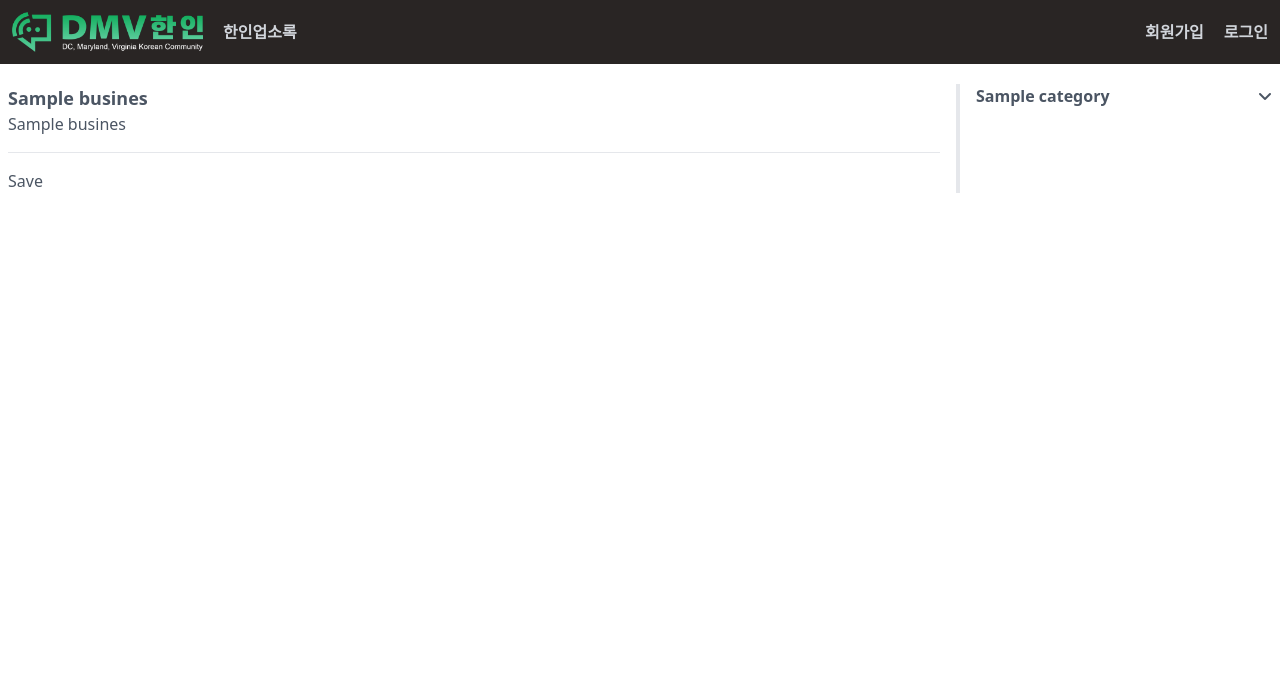
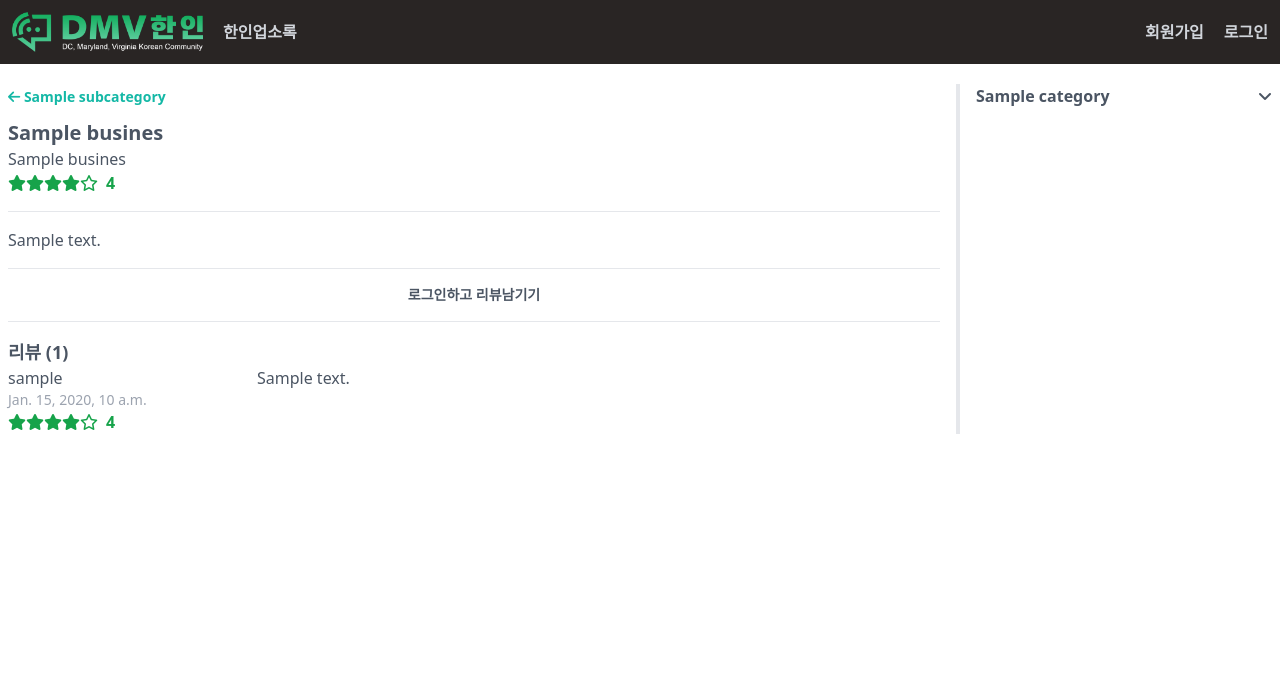
Before and after one commit to texasroh/dmvhanin-v2, a Django app: template templates/businesses/business_detail.html in a window 1280 px wide. Shown: the top 674 px of the page. Run offline with Django 4.2, Linux system fonts and the light colour scheme; the template is opened without the code that fills it: most values are stand-ins (such as "Sample title", 1, 10 or a date in 2020); some libraries are stand-ins or nearby versions.

Commit message:
business detail

```diff
--- a/assets/scss/styles.scss
+++ b/assets/scss/styles.scss
@@ -28,6 +28,9 @@
     &:focus {
         @apply outline-none border-teal-500;
     }
+}
+hr {
+    @apply my-4;
 }
 
 form {
--- a/businesses/management/commands/seed_businesses.py
+++ b/businesses/management/commands/seed_businesses.py
@@ -7,6 +7,7 @@
 class Command(BaseCommand):
     def handle(self, *args, **kwargs):
         data = pd.read_csv("businesses.csv")
+        data = data.mask(data.isnull(), None)
         for idx, row in data.iterrows():
             sub_cat = SubCategory.objects.get(
                 name=row["category2"], category__name=row["category1"]
@@ -24,7 +25,7 @@
                         address=row["address"],
                         city=row["city"],
                         state=row["state"],
-                        zipcode=int(row["zipcode"]),
+                        zipcode=int(row["zipcode"]) if row["zipcode"] else None,
                         phone_number=row["phone_number"],
                         email=row["email"],
                         website=row["website"],
--- a/templates/businesses/business_detail.html
+++ b/templates/businesses/business_detail.html
@@ -1,25 +1,67 @@
 {% extends 'mixins/businesses/business_base.html' %}
-{% load phone star queryset %}
+{% load phone queryset %}
 
 {% block title %}{{ business.name_kor }}{% endblock %}
 
 {% block sub_content %}
 
-<h1 class="font-bold text-lg">{{ business.name_kor }}</h1>
+<span class="text-teal-500 font-bold text-sm mb-3 inline-block"><a href="{% url 'businesses:subcategory' business.subcategory.category.slug business.subcategory.slug %}"><i class="fa-solid fa-arrow-left"></i> {{ business.subcategory.name }}</a></span>
+<h1 class="font-bold text-xl">{{ business.name_kor }}</h1>
 <h2 class="font-medium text-md">{{ business.name_eng }}</h2>
+{% if business.total_review_count %}
+    {% include 'mixins/businesses/rating_star.html' with average_rating=business.average_rating %}
+{% endif %}
 
+<hr>
+{% if business.description %}
+    {{ business.description }}
+{% else %}
+<div class="text-sm text-center font-bold">
+    비지니스 상세페이지를 바꾸시고 싶으면 신청해주세요
+</div>
+{% endif %}
 
-<hr class="my-4">
+<hr>
+{% if user.is_authenticated %}
 <form method="post">
     {% csrf_token %}
-    <div class="grid grid-cols-2 gap-4">
-        {{ review_form.as_p }}
+    <input type="hidden" name="action" value="review" />
+    <div class="flex flex-col md:flex-row gap-4">
+        <div class="basis-1/4 shrink-0">
+            {{ review_form.rating.label_tag }}
+            <div class="text-green-600">{{ review_form.rating }}</div>
+        </div>
+        <div class="grow">
+            {{ review_form.review.label_tag }}
+            {{ review_form.review }}
+        </div>
     </div>
-    <button>Save</button>
+    <div class="text-right">
+        <button class="rounded font-bold text-sm px-4 py-1 bg-blue-700 text-white">남기기</button>
+    </div>
 </form>
-{% for review in business.reviews.all|order_by:'pk' %}
+{% else %}
+<div class="text-center text-sm font-bold">
+<a href="{% url 'users:login' %}?next={{ request.path }}">로그인하고 리뷰남기기</a>
+</div>
+{% endif %}
 
-{% endfor %}
+<hr>
+<h3 class="font-bold text-lg">리뷰 ({{ business.reviews.count }})</h3>
+<div>
+    {% for review in business.reviews.all|order_by:'-pk' %}
+    <div class="flex flex-col md:flex-row gap-4">
+        <div class="basis-1/4 shrink-0">
+            <div>{{ review.user.nickname }}</div>
+            <div class="text-sm text-gray-400 font-medium">{{ review.created }}</div>
+            <div>{% include 'mixins/businesses/rating_star.html' with average_rating=review.rating %}</div>
+        </div>
+        <div>
+            <p>{{ review.review }}</p>
+        </div>
+    </div>
+    {% endfor %}
+</div>
 
 
 <div class="fixed left-0 top-1/2 lg:hidden z-10">
--- a/templates/mixins/businesses/business_base.html
+++ b/templates/mixins/businesses/business_base.html
@@ -3,8 +3,8 @@
 
 {% block content %}
 
-    <div class="flex">
-        <div class="grow pr-4">
+    <div class="flex gap-4">
+        <div class="grow">
             {% block sub_content %}{% endblock %}
         </div>
         <div class="hidden lg:block pl-4 border-r-0 basis-1/4 border-l-4 border-gray-200">
--- /dev/null
+++ b/templates/mixins/businesses/rating_star.html
@@ -0,0 +1,19 @@
+{% load star %}
+<div class="text-green-600 flex items-center">
+    {% with average_rating|full_star as range %}
+    {% for _ in range %}
+    <i class="fa-solid fa-star"></i>
+    {% endfor %}
+    {% endwith %}
+
+    {% if average_rating|has_half_star %}
+    <i class="fa-solid fa-star-half-stroke"></i>
+    {% endif %}
+
+    {% with average_rating|empty_star as range %}
+    {% for _ in range %}
+    <i class="fa-regular fa-star"></i>
+    {% endfor %}
+    {% endwith %}
+    <span class="font-bold ml-2">{{ average_rating }}</span>
+</div>
--- a/templates/partials/social_login.html
+++ b/templates/partials/social_login.html
@@ -1,8 +1,8 @@
 <div class="grid grid-rows-2 md:grid-rows-1 md:grid-cols-2 gap-2 w-full">
-    <a href="{% url 'users:google-login' %}" class="btn text-gray-50 bg-red-500 flex items-center justify-center rounded-full">
+    <a href="{% url 'users:google-login' %}{% if 'next' in request.GET %}?next={{ request.GET.next }}{% endif %}" class="btn text-gray-50 bg-red-500 flex items-center justify-center rounded-full">
         <i class="fa-brands fa-google mr-2 font-bold rounded-full text-red-600 bg-gray-50 p-2"></i> 구글 로그인
     </a>
-    <a href="{% url 'users:kakao-login' %}" class="btn text-yellow-800 bg-yellow-300 flex items-center justify-center rounded-full">
+    <a href="{% url 'users:kakao-login' %}{% if 'next' in request.GET %}?next={{ request.GET.next }}{% endif %}" class="btn text-yellow-800 bg-yellow-300 flex items-center justify-center rounded-full">
         <i class="fa-solid fa-comment mr-2 fa-lg"></i> 카카오 로그인
     </a>
 </div>
--- a/users/views.py
+++ b/users/views.py
@@ -14,7 +14,6 @@
 class LoginView(mixins.LoggedOutOnlyView, FormView):
     template_name = "auth/login.html"
     form_class = forms.LoginForm
-    success_url = reverse_lazy("core:home")
 
     def form_valid(self, form):
         email = form.cleaned_data.get("email")
@@ -25,6 +24,9 @@
             messages.success(self.request, f"{user.nickname}님 안녕하세요.")
 
         return super().form_valid(form)
+
+    def get_success_url(self):
+        return self.request.GET.get("next", reverse("core:home"))
 
 
 class SignUpView(mixins.LoggedOutOnlyView, FormView):
```
Also changed, not shown: businesses/forms.py (+5 -4 lines), businesses/models.py (+26 -7 lines), businesses/views.py (+61 -2 lines), templates/businesses/subcategory_detail.html (+5 -21 lines), businesses/migrations/0009_alter_business_address_alter_business_city_and_more.py (added), businesses/migrations/0010_remove_business_average_rating_and_more.py (added), static/css/styles.css.
